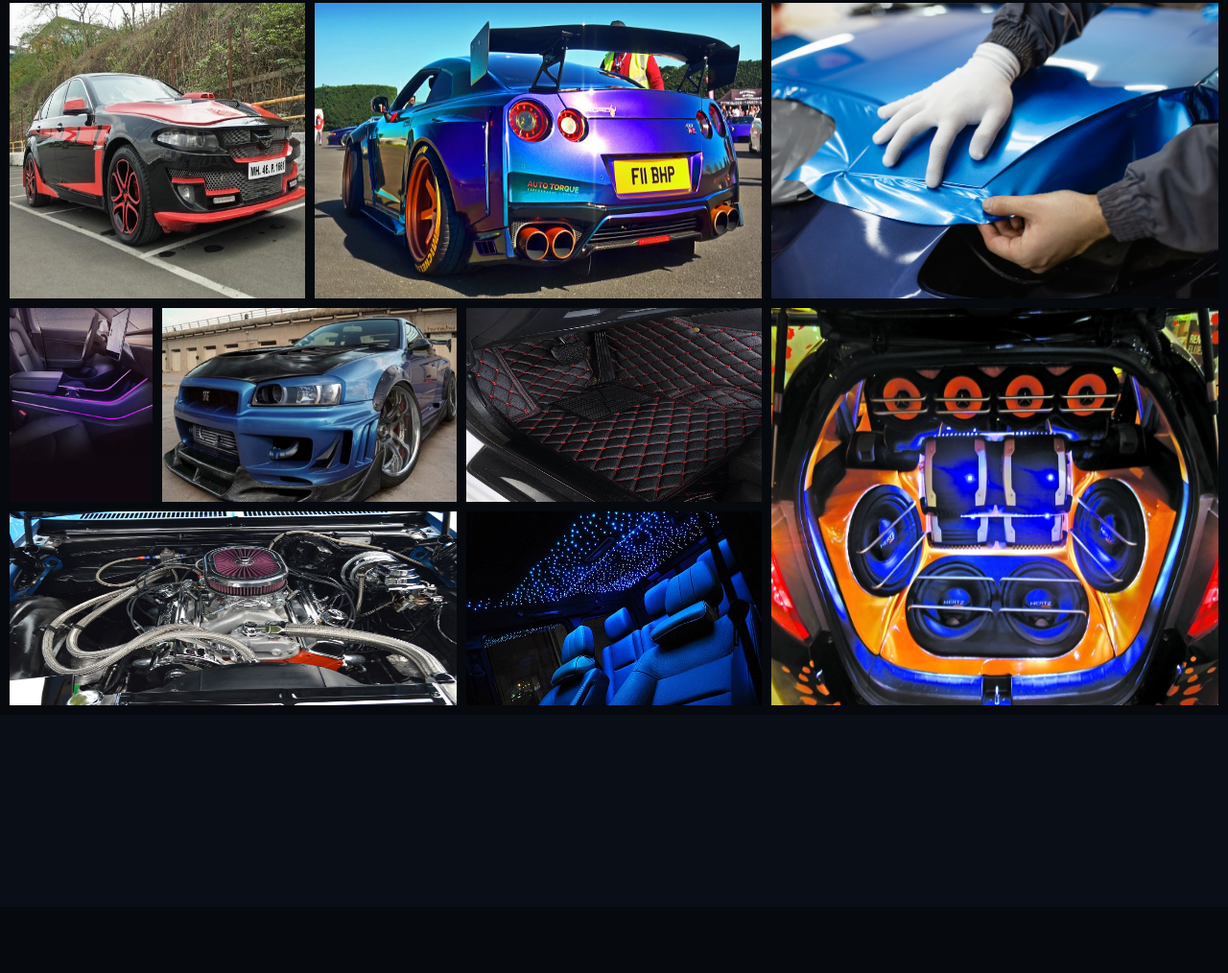
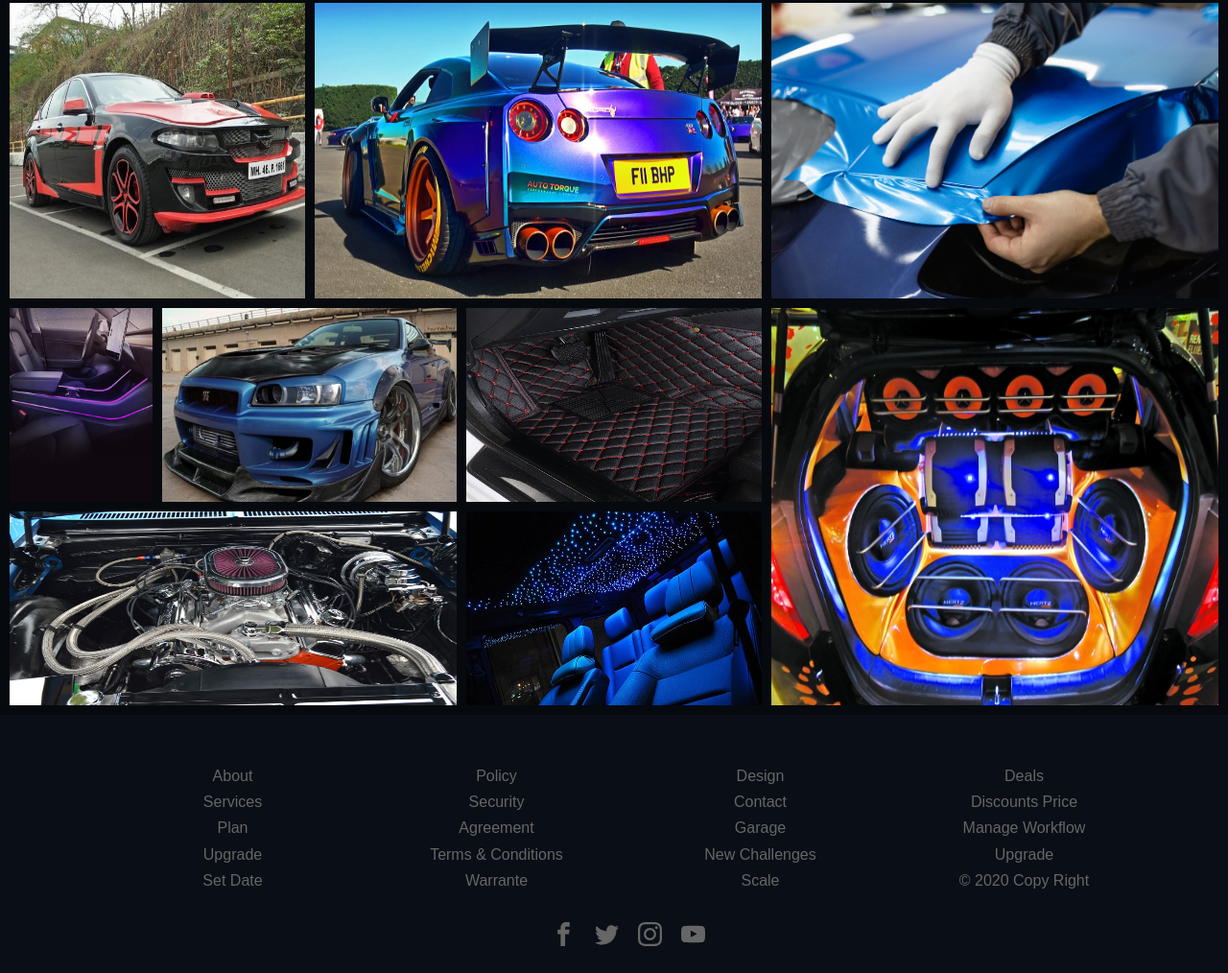
Before and after one commit to zerobug110/Red-Eye, a website: page index.html in a window 1280 px wide. Shown: the part 4043-5057 px from the top of the page at 96% size. Before the commit the page ends 4988 px from the top, so only its background shows below. Drawn offline with Linux system fonts and the light colour scheme.

Commit message:
complete the footer

```diff
--- a/index.html
+++ b/index.html
@@ -197,7 +197,59 @@
         </div>
     </section>
     <footer class="footer">
+        <div class="footer__main">
+            <ul class="footer__items">
+                <li class="footer__details">about</li>
+                <li class="footer__details">services</li>
+                <li class="footer__details">plan</li>
+                <li class="footer__details">upgrade</li>
+                <li class="footer__details">set date</li>
+            </ul>
+            <ul class="footer__items">
+                <li class="footer__details">policy</li>
+                <li class="footer__details">security</li>
+                <li class="footer__details">agreement</li>
+                <li class="footer__details">terms & conditions</li>
+                <li class="footer__details">warrante</li>
+            </ul>
+            <ul class="footer__items">
+                <li class="footer__details">design</li>
+                <li class="footer__details">contact</li>
+                <li class="footer__details">garage</li>
+                <li class="footer__details">new challenges</li>
+                <li class="footer__details">scale</li>
+            </ul>
+            <ul class="footer__items">
+                <li class="footer__details">deals</li>
+                <li class="footer__details">discounts price</li>
+                <li class="footer__details">manage workflow</li>
+                <li class="footer__details">upgrade</li>
+                <li class="footer__details">&copy; 2020 copy right</li>
+            </ul>
+        </div>
+        <div class="footer__social-media">
+            <a href="#">
+                <svg class="icons">
+                <use xlink:href="images/sprite.svg#icon-facebook"></use>
+            </svg>
+            </a>
+            <a href="#">
+                <svg class="icons">
+                <use xlink:href="images/sprite.svg#icon-twitter"></use>
+            </svg>
+            </a>
+            <a href="#">
+                <svg class="icons">
+                <use xlink:href="images/sprite.svg#icon-instagram"></use>
+            </svg>
+            </a>
+            <a href="#">
+                <svg class="icons">
+                <use xlink:href="images/sprite.svg#icon-youtube"></use>
+            </svg>
+            </a>
 
+        </div>
     </footer>
 </body>
 </html>
--- a/sass/layouts/footer.scss
+++ b/sass/layouts/footer.scss
@@ -1,6 +1,48 @@
 .footer {
     grid-column: full-start / full-end;
+    display: grid;
+    grid-template-columns: [full-start]5rem 1fr 8rem[side-bar-start] repeat(8, [col-start] minmax(min-content, 14rem))[col-end] 1fr[content-end] 10rem[full-end];
+
+
+    font-size: 1.6rem;
+    color: #666;
+    align-items: center;
+    margin-top: -10rem;
+    padding: 5rem 0;
     background-color: $light-blue;
-    padding: 10rem;
-    margin-top: -10rem;
+
+    &__items {
+        list-style: none;
+        text-transform: capitalize;
+    }
+
+    &__main {
+        grid-column: col-start 1 / col-end;
+
+        display: grid;
+        grid-template-columns: repeat(auto-fit, minmax(20rem, 1fr));
+        grid-gap: 5rem;
+        text-align: center;
+
+    }
+
+    &__social-media {
+        grid-column: col-start 1 / col-end;
+        width: 20rem;
+        transform: translateY(3rem);
+        margin: 0 auto;
+        display: flex;
+        align-items: center;
+        justify-content: space-evenly;
+    }
 }
+
+.icons {
+    fill: #666;
+    width: 2.5rem;
+    height: 2.5rem;
+
+    &:hover {
+        fill: #fff;
+    }
+}
```
Also changed, not shown: styles/style.css.
